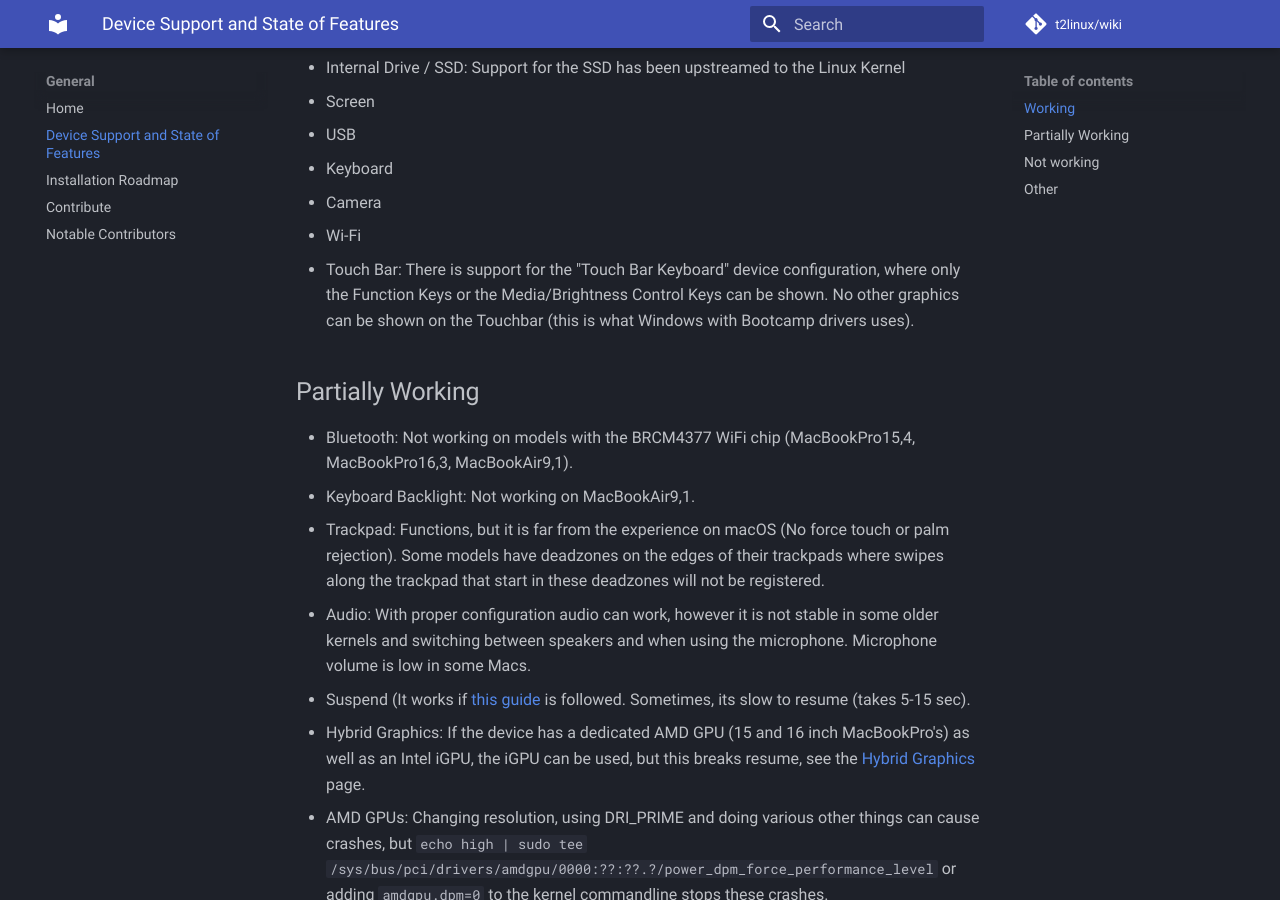
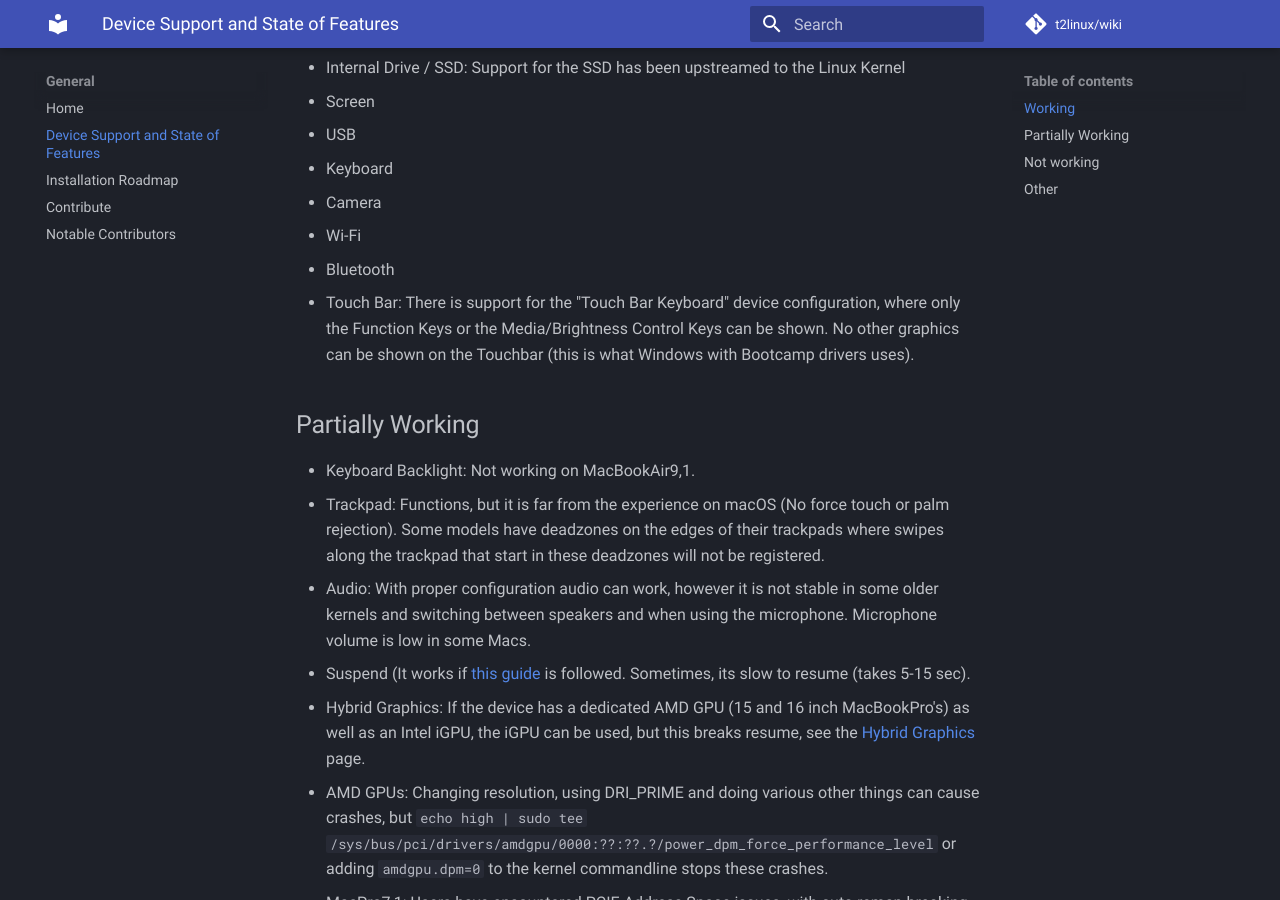
Before and after one commit to t2linux/wiki, an MkDocs documentation site: the page built from docs/state.md, in a window 1280 px wide and 900 px high, scrolled down 377 px. Built offline with MkDocs 1.6.1 and Material for MkDocs 9.7.7, drawn with Linux system fonts in a browser that asks for light colours; comment, search, counter and statistics services are not loaded.

Commit message:
State: Mark bluetooth as working for all devices

```diff
--- a/docs/state.md
+++ b/docs/state.md
@@ -10,11 +10,11 @@ While Linux is usable on all T2 models, some features are limited due to the lac
 - Keyboard
 - Camera
 - Wi-Fi
+- Bluetooth
 - Touch Bar: There is support for the "Touch Bar Keyboard" device configuration, where only the Function Keys or the Media/Brightness Control Keys can be shown. No other graphics can be shown on the Touchbar (this is what Windows with Bootcamp drivers uses).
 
 ## Partially Working
 
-- Bluetooth: Not working on models with the BRCM4377 WiFi chip (MacBookPro15,4, MacBookPro16,3, MacBookAir9,1).
 - Keyboard Backlight: Not working on MacBookAir9,1.
 - Trackpad: Functions, but it is far from the experience on macOS (No force touch or palm rejection). Some models have deadzones on the edges of their trackpads where swipes along the trackpad that start in these deadzones will not be registered.
 - Audio: With proper configuration audio can work, however it is not stable in some older kernels and switching between speakers and when using the microphone. Microphone volume is low in some Macs.
```
